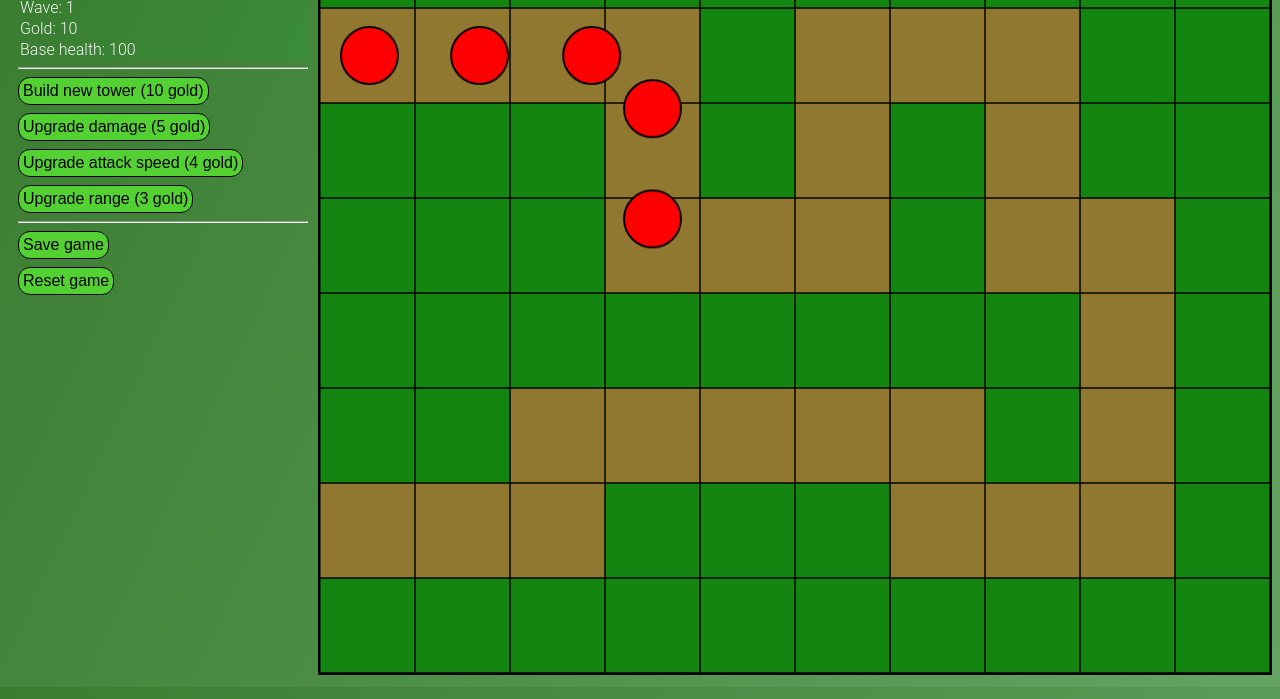
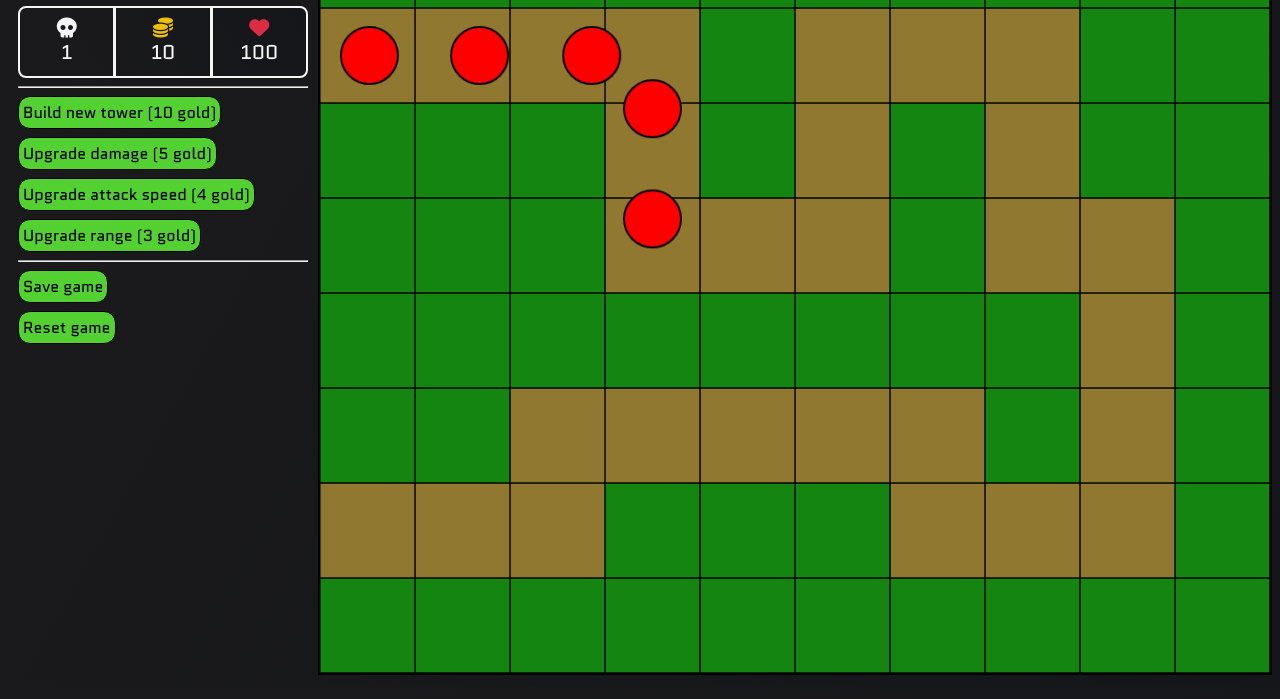
Before and after one commit to WilinskiW/TowerDefenceJS, a plain HTML site: page index.html in a window 1280 px wide. Shown: the part 101-800 px from the top of the page. Drawn offline with Linux system fonts and the light colour scheme.

Commit message:
params table

```diff
--- a/index.html
+++ b/index.html
@@ -13,9 +13,15 @@
     <div class="info">
         <h1>Tower defense <i class="fa-solid fa-shield-halved"></i></h1>
         <div class="params">
-            <p>Wave: <span id="wave"></span></p>
-            <p>Gold: <span id="gold"></span></p>
-            <p>Base health: <span id="base"></span></p>
+            <div class="left-param">
+                <p><i class="fa-solid fa-skull"></i><span id="wave"></span></p>
+            </div>
+            <div class="central-param">
+                <p><i class="fa-solid fa-coins"></i><span id="gold"></span></p>
+            </div>
+            <div class="right-param">
+                <p><i class="fa-solid fa-heart"></i><span id="base"></span></p>
+            </div>
         </div>
         <hr>
         <div id="actions" class="actions">
--- a/style.scss
+++ b/style.scss
@@ -1,7 +1,10 @@
+@import url('https://fonts.googleapis.com/css2?family=Quantico:ital,wght@0,400;0,700;1,400;1,700&display=swap');
+
 body {
-  font-family: "Roboto Light", sans-serif;
+  font-family: "Quantico", sans-serif;
   font-size: 16px;
-  background-image: linear-gradient(115deg, rgba(58, 125, 48, 1) 0%, rgba(99, 164, 99, 1) 100%);
+  background-color: rgba(26, 26, 28, 1);
+  background-image: linear-gradient(119deg, rgba(26, 26, 28, 1) 10%, rgba(21, 22, 26, 1) 100%);
   color: whitesmoke;
 }
 
@@ -19,7 +22,51 @@ body {
 }
 
 .params {
-  background-image: linear-gradient(115deg, rgba(58, 125, 48, 1) 0%, rgba(58, 140, 58, 1) 100%);
+  display: flex;
+  text-align: center;
+  font-size: 20px;
+  background-image: linear-gradient(60deg, rgba(26, 26, 28, 1) 10%, rgba(21, 22, 26, 1) 100%);
+  border: 2px solid;
+  border-radius: 8px;
+}
+
+i {
+  font-size: 20px;
+}
+
+.left-param, .central-param, .right-param {
+  width: 33.3%;
+  padding: 0.5rem;
+
+}
+
+p {
+  display: flex;
+  flex-direction: column;
+}
+
+.central-param {
+  flex-grow: 2;
+  border: solid;
+  border-top: 1px;
+  border-bottom: 1px;
+}
+
+.left-param, .right-param {
+  flex-grow: 1;
+}
+
+.fa-hashtag {
+  color: #2D68C4;
+
+}
+
+.fa-heart {
+  color: #DA2C43
+}
+
+.fa-coins {
+  color: #EFBF04;
 }
 
 .info {
@@ -37,6 +84,7 @@ p {
 }
 
 button {
+  font-family: "Quantico", sans-serif;
   display: block;
   border: solid 1px;
   border-radius: 12px;
```
Also changed, not shown: style.css, 1 other file.
